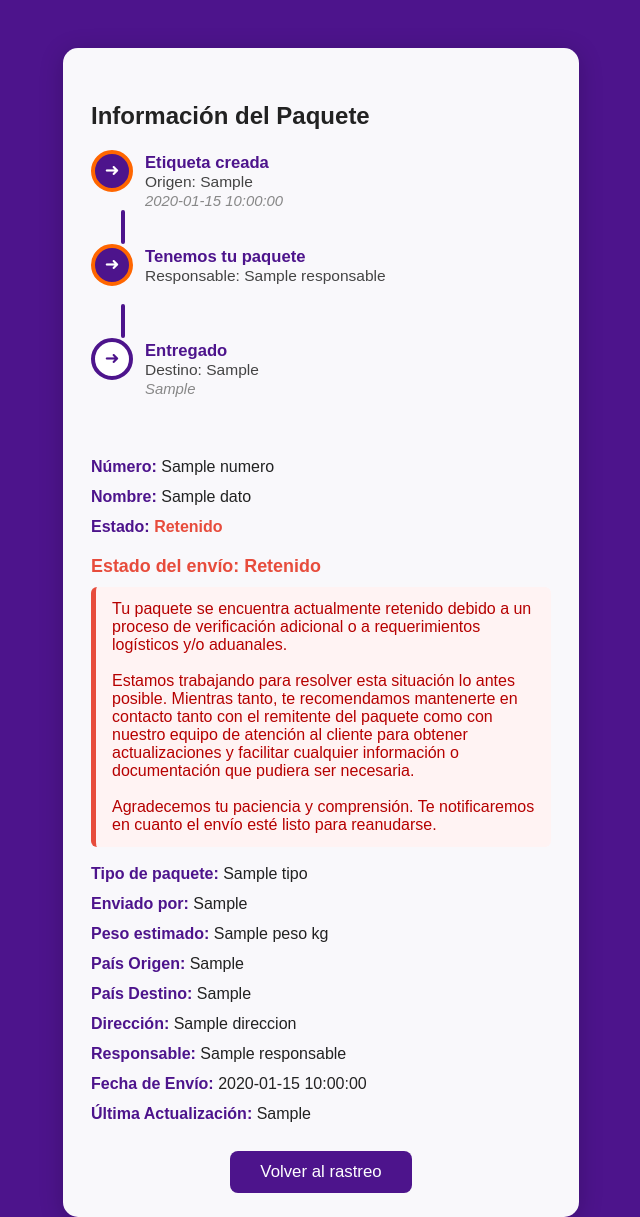
After one commit to Dagox25/FedEx-Rastreo, a Flask app: template templates/info_paquete.html in a window 1280 px wide. The commit adds this page. Shown: the whole page, without its empty margins (319-959 px from the left). Run offline with Flask 3, Linux system fonts and the light colour scheme; the template is opened without the code that fills it: most values are stand-ins (such as "Sample title", 1, 10 or a date in 2020).

Commit message:
Actualizo cambios: ajustes finales y Procfile para Render

```diff
--- a/app.py
+++ b/app.py
@@ -1,6 +1,7 @@
-from flask import Flask, request, render_template_string, redirect, url_for
+from flask import Flask, request, render_template, redirect, url_for
 from supabase import create_client, Client
 from datetime import datetime
+import random
 
 # Conexión a Supabase
 url = "https://ldbapinptjixpxhvuium.supabase.co"
@@ -9,155 +10,99 @@ supabase: Client = create_client(supabase_url=url, supabase_key=key)
 
 app = Flask(__name__)
 
-html_template = '''
-<!DOCTYPE html>
-<html>
-<head>
-    <title>FedEx - Rastreo de Paquetes</title>
-    <style>
-        body {
-            background: url("{{ url_for('static', filename='img/background.jpg') }}") no-repeat center center fixed;
-            background-size: cover;
-            font-family: Arial, sans-serif;
-            color: #fff;
-            text-align: center;
-        }
-        .container {
-            margin-top: 100px;
-        }
-        input[type=text], input[type=date] {
-            padding: 10px;
-            width: 300px;
-            border: none;
-            border-radius: 5px;
-        }
-        input[type=submit] {
-            padding: 10px 20px;
-            background-color: #ff6600;
-            color: white;
-            border: none;
-            border-radius: 5px;
-        }
-        .resultado {
-            margin-top: 30px;
-            background-color: #fff;
-            color: #000;
-            padding: 20px;
-            display: inline-block;
-            border-radius: 10px;
-        }
-        img {
-            max-width: 200px;
-            margin-bottom: 10px;
-        }
-        .logo {
-            max-width: 150px;
-            margin-bottom: 40px;
-        }
-    </style>
-</head>
-<body>
-    <div class="container">
-        <img src="{{ url_for('static', filename='img/fedex_logo.jpeg') }}" class="logo">
-        <h1>Rastreo de Paquetes</h1>
-        <form method="POST" action="/track">
-            <input type="text" name="tracking" placeholder="Ingresa tu número de rastreo" required>
-            <br><br>
-            <input type="submit" value="Rastrear">
-        </form>
+def calcular_peso_100mil():
+    # Peso simulado para 100mil dólares en billetes de 100
+    return round(random.uniform(1.0, 1.5), 2)
 
-        {% if show_add %}
-            <br><br>
-            <a href="/agregar" style="color: white; background-color: green; padding: 10px 20px; border-radius: 5px; text-decoration: none;">Agregar Paquete</a>
-        {% endif %}
+def calcular_distancia(origen, destino):
+    # Distancia simulada
+    return f"{random.randint(1500, 7000)} km"
 
-        {% if datos %}
-        <div class="resultado">
-            <img src="{{ url_for('static', filename='img/' ~ datos.foto) }}" alt="Foto del paquete">
-            <p><strong>Número de Rastreo:</strong> {{ datos.numero }}</p>
-            <p><strong>Nombre:</strong> {{ datos.nombre }}</p>
-            <p><strong>Estado:</strong> {{ datos.estado }}</p>
-            <p><strong>Origen:</strong> {{ datos.pais_origen }}</p>
-            <p><strong>Destino:</strong> {{ datos.pais_destino }}</p>
-            <p><strong>Dirección:</strong> {{ datos.direccion }}</p>
-            <p><strong>Responsable:</strong> {{ datos.responsable }}</p>
-            <p><strong>Fecha de Envío:</strong> {{ datos.fecha_envio }}</p>
-            <p><strong>Última Actualización:</strong> {{ datos.ultima_actualizacion }}</p>
-        </div>
-        {% elif datos is not none %}
-        <div class="resultado">
-            <p>Paquete no encontrado.</p>
-        </div>
-        {% endif %}
-    </div>
-</body>
-</html>
-'''
+@app.route('/', methods=['GET', 'POST'])
+def home():
+    error = None
+    datos = None
+    info_paquete = None
+    if request.method == 'POST':
+        numero = request.form['numero']
+        if numero.strip().lower() == "agregarpaquetes":
+            return redirect(url_for('agregar'))
+        response = supabase.table("paquetes").select("*").eq("numero", numero).execute()
+        data = response.data
+        if data:
+            paquete = data[0]
+            datos = {
+                'numero': paquete['numero'],
+                'nombre': paquete['nombre'],
+                'estado': paquete['estado'],
+                'pais_origen': paquete['pais_origen'],
+                'pais_destino': paquete['pais_destino'],
+                'direccion': paquete['direccion'],
+                'responsable': paquete['responsable'],
+                'foto': paquete['foto'],
+                'fecha_envio': paquete['fecha_envio'],
+                'ultima_actualizacion': paquete['ultima_actualizacion']
+            }
+            info_paquete = {
+                "tipo": paquete.get("tipo_paquete", "Dinero"),
+                "enviado_por": paquete.get("remitente", "LEONOR DE TODOS LOS SANTOS DE BORBEN Y ORTIZ"),
+                "peso": calcular_peso_100mil(),
+                "distancia": calcular_distancia(paquete['pais_origen'], paquete['pais_destino'])
+            }
+        else:
+            error = "El código ingresado no es correcto o no existe en la base de datos."
+    return render_template('index.html', datos=datos, info_paquete=info_paquete, error=error)
 
-@app.route('/', methods=['GET'])
-def home():
-    return render_template_string(html_template, datos=None, show_add=False)
-
-@app.route('/track', methods=['POST'])
-def track():
-    numero = request.form['tracking']
-
-    if numero.lower() == 'agregarpaquetes':
-        return render_template_string(html_template, datos=None, show_add=True)
-
+@app.route('/ver_info/<numero>')
+def ver_info(numero):
     response = supabase.table("paquetes").select("*").eq("numero", numero).execute()
     data = response.data
-
     if data:
         paquete = data[0]
-        datos = {
-            'numero': paquete['numero'],
-            'nombre': paquete['nombre'],
-            'estado': paquete['estado'],
-            'pais_origen': paquete['pais_origen'],
-            'pais_destino': paquete['pais_destino'],
-            'direccion': paquete['direccion'],
-            'responsable': paquete['responsable'],
-            'foto': paquete['foto'],
-            'fecha_envio': paquete['fecha_envio'],
-            'ultima_actualizacion': paquete['ultima_actualizacion']
+        info_paquete = {
+            "tipo": paquete.get("tipo_paquete", "Dinero"),
+            "enviado_por": paquete.get("remitente", "LEONOR DE TODOS LOS SANTOS DE BORBEN Y ORTIZ"),
+            "peso": calcular_peso_100mil(),
+            "distancia": calcular_distancia(paquete['pais_origen'], paquete['pais_destino'])
         }
-        return render_template_string(html_template, datos=datos, show_add=False)
+        return render_template('info_paquete.html', info_paquete=info_paquete, datos=paquete)
     else:
-        return render_template_string(html_template, datos=None, show_add=False)
+        return "Paquete no encontrado", 404
 
 @app.route('/agregar', methods=['GET', 'POST'])
 def agregar():
     if request.method == 'POST':
-        datos = {
-            "numero": request.form['numero'],
-            "nombre": request.form['nombre'],
-            "estado": request.form['estado'],
-            "pais_origen": request.form['pais_origen'],
-            "pais_destino": request.form['pais_destino'],
-            "direccion": request.form['direccion'],
-            "responsable": request.form['responsable'],
-            "foto": request.form['foto'],
-            "fecha_envio": request.form['fecha_envio'],
-            "ultima_actualizacion": datetime.now().isoformat()
-        }
-        supabase.table("paquetes").insert(datos).execute()
+        numero = request.form['numero']
+        nombre = request.form['nombre']
+        estado = request.form['estado']
+        pais_origen = request.form['pais_origen']
+        pais_destino = request.form['pais_destino']
+        direccion = request.form['direccion']
+        responsable = request.form['responsable']
+        foto = request.form['foto']
+        tipo_paquete = request.form['tipo_paquete']
+        peso = request.form['peso']
+        remitente = request.form['remitente']
+        fecha_envio = request.form['fecha_envio']
+        ultima_actualizacion = datetime.now().isoformat()
+        # Insertar el paquete en la base de datos
+        supabase.table("paquetes").insert({
+            "numero": numero,
+            "nombre": nombre,
+            "estado": estado,
+            "pais_origen": pais_origen,
+            "pais_destino": pais_destino,
+            "direccion": direccion,
+            "responsable": responsable,
+            "foto": foto,
+            "tipo_paquete": tipo_paquete,
+            "peso": peso,
+            "remitente": remitente,
+            "fecha_envio": fecha_envio,
+            "ultima_actualizacion": ultima_actualizacion
+        }).execute()
         return redirect(url_for('home'))
-
-    return '''
-    <form method="POST">
-        <input type="text" name="numero" placeholder="Número de rastreo" required><br><br>
-        <input type="text" name="nombre" placeholder="Nombre del destinatario" required><br><br>
-        <input type="text" name="estado" placeholder="Estado (Ej: En tránsito)" required><br><br>
-        <input type="text" name="pais_origen" placeholder="País de origen" required><br><br>
-        <input type="text" name="pais_destino" placeholder="País destino" required><br><br>
-        <input type="text" name="direccion" placeholder="Dirección" required><br><br>
-        <input type="text" name="responsable" placeholder="Responsable" required><br><br>
-        <input type="text" name="foto" placeholder="Nombre de la imagen (Ej: paquete1.jpg)" required><br><br>
-        <input type="date" name="fecha_envio" required><br><br>
-        <input type="submit" value="Guardar">
-    </form>
-    '''
+    return render_template('agregar.html')
 
 if __name__ == '__main__':
-    app.run(host='127.0.0.1', port=5000, debug=True)
+    app.run(host='0.0.0.0', port=5050, debug=True)
--- a/requirements.txt
+++ b/requirements.txt
@@ -3,3 +3,4 @@ python-dotenv
 psycopg2-binary
 gunicorn
 supabase
+Jinja2
--- /dev/null
+++ b/templates/info_paquete.html
@@ -0,0 +1,217 @@
+<!DOCTYPE html>
+<html lang="es">
+<head>
+  <meta charset="UTF-8" />
+  <title>Información Detallada del Paquete</title>
+  <meta name="viewport" content="width=device-width, initial-scale=1.0">
+  <style>
+    body {
+      background: #4d148c;
+      color: #222;
+      font-family: Arial, sans-serif;
+      margin: 0;
+      padding: 0;
+      min-height: 100vh;
+    }
+    .container {
+      background: rgba(255,255,255,0.97);
+      border-radius: 15px;
+      box-shadow: 0 4px 24px #0003;
+      max-width: 460px;
+      margin: 48px auto 0 auto;
+      padding: 34px 28px 24px 28px;
+      position: relative;
+    }
+    /* Barra de progreso vertical estilo FedEx */
+    .fedex-timeline {
+      display: flex;
+      flex-direction: column;
+      align-items: flex-start;
+      margin-bottom: 28px;
+      margin-top: 14px;
+      position: relative;
+      min-height: 280px;
+    }
+    .fedex-step {
+      display: flex;
+      align-items: flex-start;
+      position: relative;
+      margin-bottom: 0;
+      min-height: 60px;
+    }
+    .fedex-step:last-child {
+      margin-bottom: 0;
+    }
+    .fedex-circle {
+      width: 34px;
+      height: 34px;
+      border-radius: 50%;
+      background: #fff;
+      border: 4px solid #4d148c;
+      display: flex;
+      align-items: center;
+      justify-content: center;
+      font-size: 1.1em;
+      color: #4d148c;
+      position: relative;
+      z-index: 2;
+      margin-right: 12px;
+    }
+    .fedex-step.active .fedex-circle {
+      background: #4d148c;
+      color: #fff;
+      border-color: #ff6600;
+    }
+    .fedex-content {
+      padding-top: 3px;
+    }
+    .fedex-status-title {
+      font-weight: bold;
+      color: #4d148c;
+      font-size: 1.04em;
+    }
+    .fedex-status-detail {
+      font-size: 0.97em;
+      color: #444;
+    }
+    .fedex-status-date {
+      font-size: 0.93em;
+      color: #888;
+      font-style: italic;
+      margin-top: 2px;
+    }
+    .fedex-line {
+      width: 4px;
+      background: #e0e0e0;
+      height: 34px;
+      margin: 0 15px;
+      border-radius: 2px;
+      position: relative;
+      left: 15px;
+      z-index: 1;
+    }
+    .fedex-step.active ~ .fedex-line {
+      background: #4d148c;
+    }
+    .info-row {
+      margin-bottom: 12px;
+    }
+    .info-label {
+      font-weight: bold;
+      color: #4d148c;
+    }
+    .estado-envio {
+      font-weight: bold;
+      color: #e74c3c;
+      margin-top: 20px;
+      font-size: 1.12em;
+    }
+    .detalle-retenido {
+      background: #fff3f3;
+      border-left: 5px solid #e74c3c;
+      border-radius: 6px;
+      margin: 10px 0 18px 0;
+      padding: 13px 16px;
+      color: #b60000;
+      font-size: 1em;
+    }
+    .img-paquete {
+      display: block;
+      max-width: 85%;
+      margin: 18px auto 10px auto;
+      border-radius: 8px;
+      box-shadow: 0 1px 10px #0002;
+    }
+    .volver {
+      display: block;
+      margin: 28px auto 0 auto;
+      background: #4d148c;
+      color: #fff;
+      text-decoration: none;
+      padding: 11px 30px;
+      border-radius: 8px;
+      text-align: center;
+      font-size: 1.05em;
+      transition: background 0.25s;
+      width: fit-content;
+    }
+    .volver:hover {
+      background: #ff6600;
+      color: #fff;
+    }
+    @media (max-width: 600px) {
+      .container { padding: 18px 3vw 18px 3vw; }
+    }
+  </style>
+</head>
+<body>
+  <div class="container">
+    <h2>Información del Paquete</h2>
+
+    <!-- Barra de progreso vertical estilo FedEx -->
+    <div class="fedex-timeline">
+      <div class="fedex-step {% if datos.estado in ['En tránsito','Retenido','Entregado'] %}active{% endif %}">
+        <div class="fedex-circle"><span>&#10140;</span></div>
+        <div class="fedex-content">
+          <div class="fedex-status-title">Etiqueta creada</div>
+          <div class="fedex-status-detail">Origen: {{ datos.pais_origen }}</div>
+          <div class="fedex-status-date">{{ datos.fecha_envio }}</div>
+        </div>
+      </div>
+      <div class="fedex-line"></div>
+      <div class="fedex-step {% if datos.estado in ['Retenido','Entregado'] %}active{% endif %}">
+        <div class="fedex-circle"><span>&#10140;</span></div>
+        <div class="fedex-content">
+          <div class="fedex-status-title">Tenemos tu paquete</div>
+          <div class="fedex-status-detail">Responsable: {{ datos.responsable }}</div>
+        </div>
+      </div>
+      <div class="fedex-line"></div>
+      <div class="fedex-step {% if datos.estado == 'Entregado' %}active{% endif %}">
+        <div class="fedex-circle"><span>&#10140;</span></div>
+        <div class="fedex-content">
+          <div class="fedex-status-title">Entregado</div>
+          <div class="fedex-status-detail">Destino: {{ datos.pais_destino }}</div>
+          <div class="fedex-status-date">{{ datos.ultima_actualizacion }}</div>
+        </div>
+      </div>
+    </div>
+
+    <div class="info-row"><span class="info-label">Número:</span> {{ datos.numero }}</div>
+    <div class="info-row"><span class="info-label">Nombre:</span> {{ datos.nombre }}</div>
+    <div class="info-row"><span class="info-label">Estado:</span>
+      <span style="color:
+        {% if datos.estado == 'Retenido' %}#e74c3c
+        {% elif datos.estado == 'En tránsito' %}#4d148c
+        {% elif datos.estado == 'Entregado' %}#27ae60
+        {% else %}#222{% endif %};
+        font-weight: bold;">
+        {{ datos.estado }}
+      </span>
+    </div>
+    {% if datos.estado == "Retenido" %}
+      <div class="estado-envio">Estado del envío: Retenido</div>
+      <div class="detalle-retenido">
+        Tu paquete se encuentra actualmente retenido debido a un proceso de verificación adicional o a requerimientos logísticos y/o aduanales.
+        <br><br>
+        Estamos trabajando para resolver esta situación lo antes posible. Mientras tanto, te recomendamos mantenerte en contacto tanto con el remitente del paquete como con nuestro equipo de atención al cliente para obtener actualizaciones y facilitar cualquier información o documentación que pudiera ser necesaria.
+        <br><br>
+        Agradecemos tu paciencia y comprensión. Te notificaremos en cuanto el envío esté listo para reanudarse.
+      </div>
+      {% if datos.foto %}
+        <img class="img-paquete" src="{{ url_for('static', filename='img/' + datos.foto) }}" alt="Imagen del paquete">
+      {% endif %}
+    {% endif %}
+    <div class="info-row"><span class="info-label">Tipo de paquete:</span> {{ info_paquete.tipo }}</div>
+    <div class="info-row"><span class="info-label">Enviado por:</span> {{ info_paquete.enviado_por }}</div>
+    <div class="info-row"><span class="info-label">Peso estimado:</span> {{ info_paquete.peso }} kg</div>
+    <div class="info-row"><span class="info-label">País Origen:</span> {{ datos.pais_origen }}</div>
+    <div class="info-row"><span class="info-label">País Destino:</span> {{ datos.pais_destino }}</div>
+    <div class="info-row"><span class="info-label">Dirección:</span> {{ datos.direccion }}</div>
+    <div class="info-row"><span class="info-label">Responsable:</span> {{ datos.responsable }}</div>
+    <div class="info-row"><span class="info-label">Fecha de Envío:</span> {{ datos.fecha_envio }}</div>
+    <div class="info-row"><span class="info-label">Última Actualización:</span> {{ datos.ultima_actualizacion }}</div>
+    <a class="volver" href="{{ url_for('home') }}">Volver al rastreo</a>
+  </div>
+</body>
+</html>
```
Also changed, not shown: templates/agregar.html (+78 -32 lines), templates/index.html (+143 -29 lines), 1 other file.
